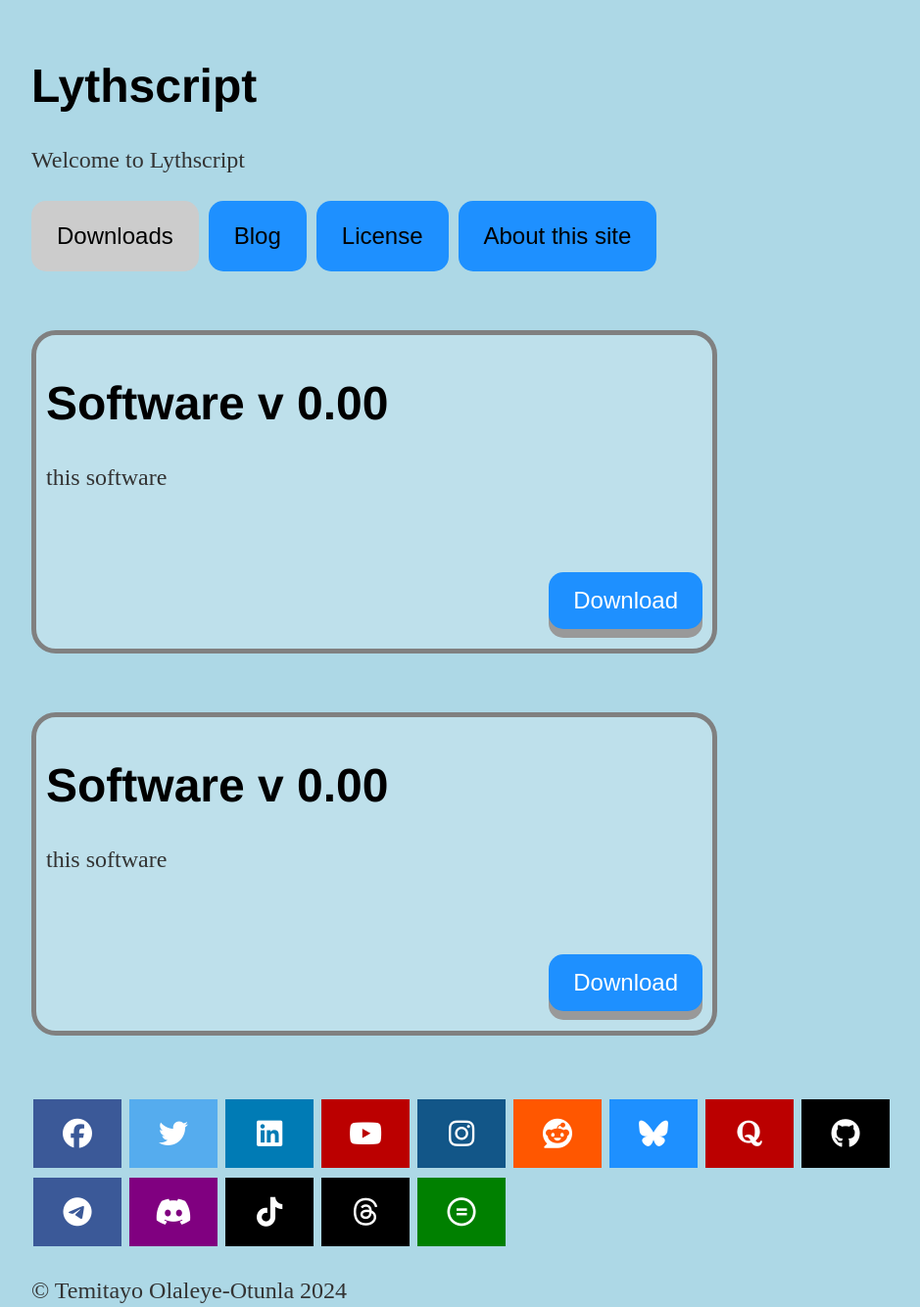
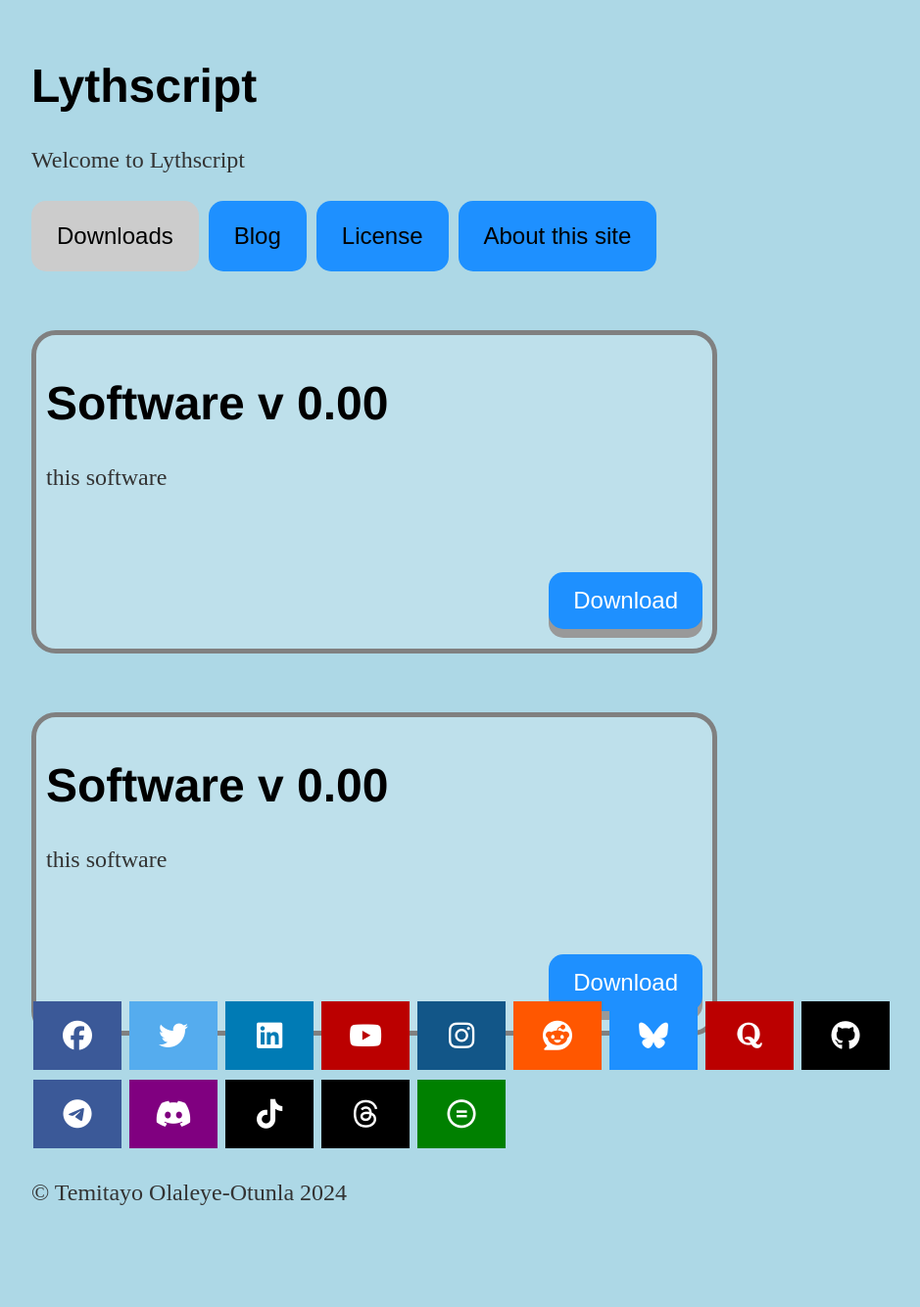
Before and after one commit to lythwind/lythwind.github.io, a Jekyll site: the page built from index.html, in a window 1280 px wide. Shown: the whole page at 98% size, without its empty margins (160-1099 px from the left). Built offline with Jekyll 4.4.1, drawn with Linux system fonts in a browser that asks for light colours; nearby versions of some CDN libraries; after the commit the page ends 1234 px from its top, so only the background shows below that.

Commit message:
Update main.css

```diff
--- a/css/main.css
+++ b/css/main.css
@@ -197,12 +197,12 @@ button:active {
 }
 
 .page-content {
-  padding-bottom: 1.5rem;
+  padding-bottom: 1.0rem;
 }
 
 .xfooter {
   position: absolute;
-  bottom: 0;
+  bottom: 100px;
   width: 100%;
-  height: 1.5rem;
+  height: 1.0rem;
 }
```
